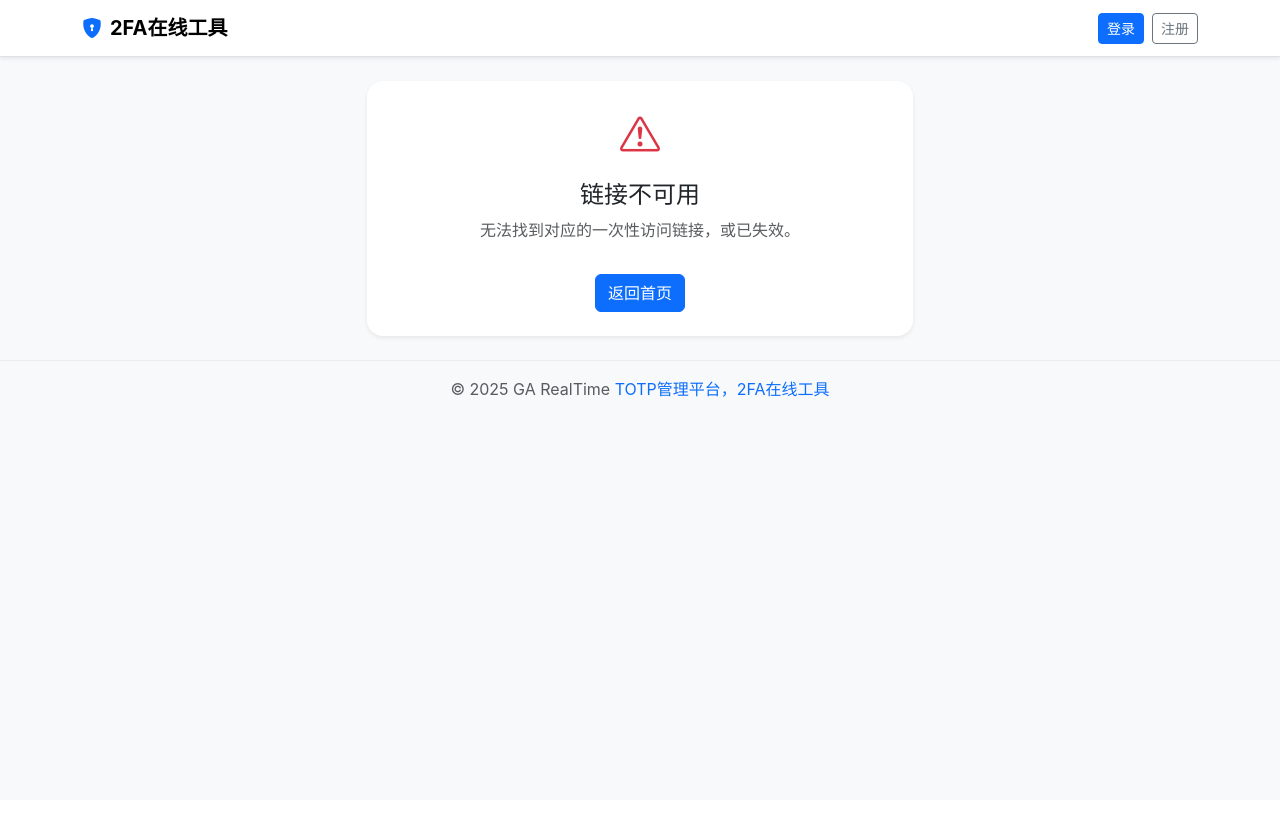
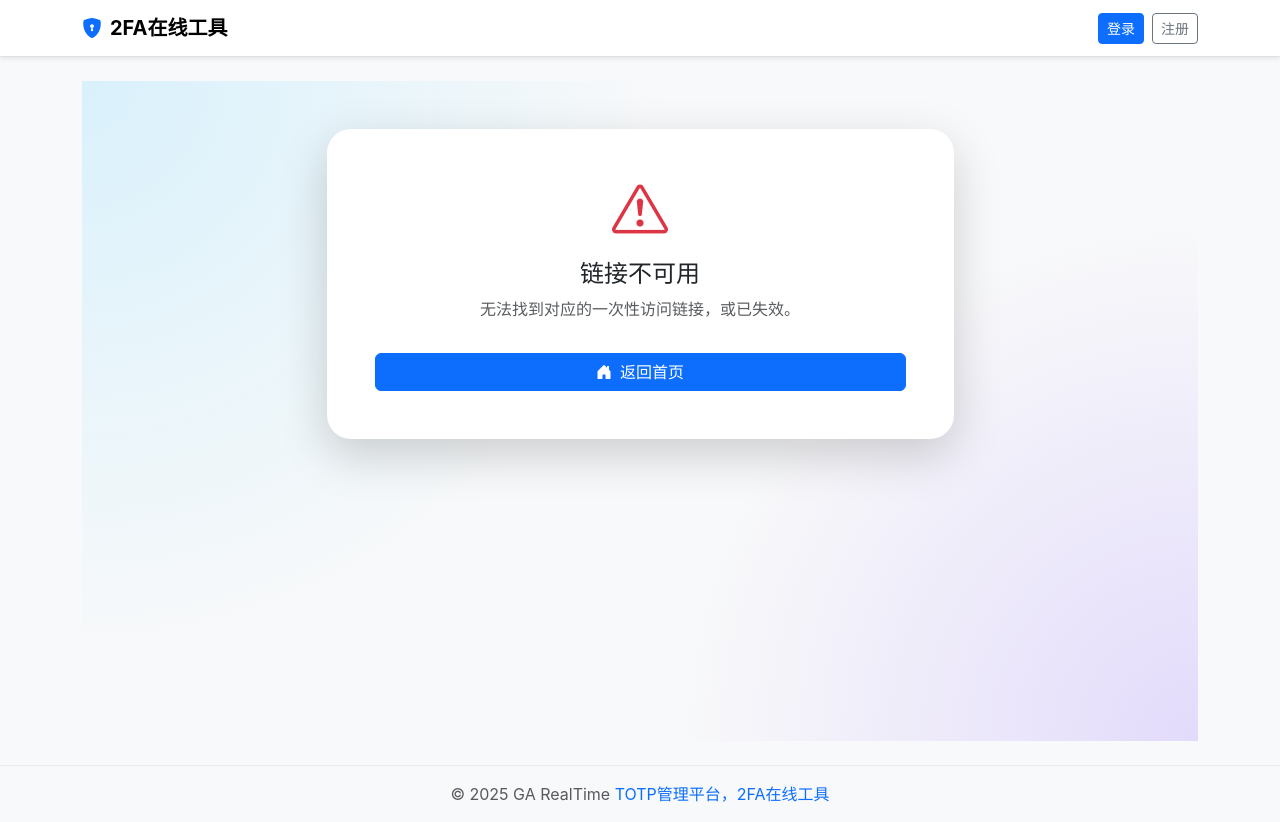
Before and after one commit to xuezhang789/ToTP, a Django app: template templates/totp/one_time_link.html in a window 1280 px wide. Before the commit the page ends 397 px from the top, so only its background shows below. Run offline with Django 4.2, Linux system fonts and the light colour scheme; the template is opened without the code that fills it, so the values that code supplies are empty; some libraries are stand-ins or nearby versions.

Commit message:
优化一次性链接页面

```diff
--- a/templates/totp/one_time_link.html
+++ b/templates/totp/one_time_link.html
@@ -1,66 +1,161 @@
 {% extends 'base.html' %}
 {% block title %}一次性验证码查看{% endblock %}
+{% block head %}
+{{ block.super }}
+<style>
+  .one-time-wrap {
+    background: radial-gradient(circle at top left, rgba(125, 216, 255, .25), transparent 45%),
+                radial-gradient(circle at bottom right, rgba(142, 97, 255, .2), transparent 40%);
+    min-height: calc(100vh - 140px);
+  }
+
+  .one-time-card {
+    border-radius: 1.5rem;
+    overflow: hidden;
+  }
+
+  .one-time-ribbon {
+    background: linear-gradient(135deg, rgba(73, 151, 255, .95), rgba(142, 97, 255, .9));
+    color: #fff;
+  }
+
+  .one-time-ribbon .badge {
+    background: rgba(255, 255, 255, .25);
+  }
+
+  .one-time-meta {
+    gap: 1rem;
+  }
+
+  .one-time-code-box {
+    background: rgba(248, 249, 252, .85);
+    border: 1px solid rgba(73, 151, 255, .08);
+  }
+
+  .one-time-tip-icon {
+    width: 40px;
+    height: 40px;
+    border-radius: 50%;
+    display: inline-flex;
+    align-items: center;
+    justify-content: center;
+  }
+
+  .one-time-code {
+    font-size: clamp(2.5rem, 4vw, 3rem);
+    letter-spacing: .3rem;
+  }
+
+  .tracking-wide {
+    letter-spacing: .2rem;
+  }
+
+  .one-time-invalid {
+    border-radius: 1.5rem;
+    border: none;
+  }
+
+  @media (max-width: 576px) {
+    .one-time-code {
+      letter-spacing: .2rem;
+    }
+  }
+</style>
+{% endblock %}
 {% block content %}
+<section class="one-time-wrap py-5 py-lg-5">
+    <div class="container">
         <div class="row justify-content-center">
-    <div class="col-12 col-md-8 col-lg-6">
+            <div class="col-12 col-lg-8 col-xl-7">
                 {% if link %}
-        <div class="card shadow-sm border-0 rounded-4">
-            <div class="card-body p-4">
-                <div class="d-flex align-items-center justify-content-between mb-3">
+                <div class="card shadow-lg one-time-card border-0">
+                    <div class="one-time-ribbon p-4 p-lg-5">
+                        <div class="d-flex flex-column flex-md-row justify-content-between align-items-md-center one-time-meta">
                             <div>
-                        <div class="text-muted small">来自 {{ owner.username }}</div>
-                        <h1 class="h4 mb-0">{{ entry.name }}</h1>
+                                <div class="d-inline-flex align-items-center gap-2 small text-white-50 mb-2">
+                                    <span class="one-time-tip-icon bg-white bg-opacity-25"><i class="bi bi-shield-check"></i></span>
+                                    <span>由 {{ owner.username }} 安全分享</span>
+                                </div>
+                                <h1 class="h3 fw-semibold mb-1">{{ entry.name }}</h1>
                                 {% if entry.group %}
-                        <span class="badge rounded-pill text-bg-secondary mt-2">{{ entry.group.name }}</span>
+                                <span class="badge rounded-pill">分组：{{ entry.group.name }}</span>
                                 {% endif %}
                             </div>
-                    <div class="text-muted text-end small">
-                        <div>链接将于</div>
-                        <div>{{ expires_at|date:"Y-m-d H:i" }}</div>
-                        <div>自动失效</div>
+                            <div class="text-white text-md-end">
+                                <div class="fw-semibold text-white-75">截至 {{ expires_at|date:"Y-m-d H:i" }}</div>
+                                <div class="text-white-50 small">链接到期后将自动失效</div>
+                                <div class="mt-3">
+                                    <span class="badge rounded-pill bg-white text-primary fs-6 px-3 py-2 shadow-sm">
+                                        <i class="bi bi-eye-fill me-2"></i>剩余可查看次数：<strong>{{ remaining_views }}</strong>
+                                    </span>
                                 </div>
                             </div>
-                <div class="bg-light rounded-4 p-4 text-center mb-3">
-                    <div class="text-muted small">当前验证码</div>
-                    <div class="display-5 fw-bold" id="oneTimeCode">{{ code }}</div>
-                    <div class="text-muted" id="oneTimeCountdown">剩余 {{ remaining }} 秒过期</div>
-                    <div class="d-flex justify-content-center gap-2 mt-3 flex-wrap">
-                        <button class="btn btn-primary" id="copyOneTimeCode" type="button">复制验证码</button>
-                        <button class="btn btn-outline-secondary" id="reloadLinkBtn" type="button">刷新此页面</button>
                         </div>
                     </div>
+                    <div class="card-body p-4 p-lg-5">
+                        <div class="one-time-code-box rounded-4 px-4 py-5 text-center shadow-sm">
+                            <div class="text-uppercase text-muted small tracking-wide mb-2">当前验证码</div>
+                            <div class="one-time-code fw-bold" id="oneTimeCode">{{ code }}</div>
+                            <div class="text-muted" id="oneTimeCountdown">剩余 {{ remaining }} 秒过期</div>
+                            <div class="d-flex justify-content-center flex-wrap gap-3 mt-4">
+                                <button class="btn btn-primary px-4" id="copyOneTimeCode" type="button">
+                                    <i class="bi bi-clipboard-check me-2"></i>复制验证码
+                                </button>
+                                <button class="btn btn-outline-secondary px-4" id="reloadLinkBtn" type="button">
+                                    <i class="bi bi-arrow-clockwise me-2"></i>刷新此页面
+                                </button>
+                            </div>
+                        </div>
+                        <div class="row g-3 mt-4">
+                            <div class="col-md-6">
+                                <div class="d-flex gap-3 p-3 rounded-3 bg-light border border-light-subtle h-100">
+                                    <span class="one-time-tip-icon bg-primary-subtle text-primary"><i class="bi bi-stopwatch"></i></span>
                                     <div class="small text-muted">
-                    <div>此页面为一次性访问，请尽快在目标服务中输入验证码。</div>
-                    <div>剩余可查看次数：{{ remaining_views }}；如需新的验证码，请联系分享者重新生成。</div>
+                                        <div class="fw-semibold text-body">请立即使用</div>
+                                        <p class="mb-0">验证码会随时间变化，请在倒计时结束前完成验证。</p>
+                                    </div>
+                                </div>
+                            </div>
+                            <div class="col-md-6">
+                                <div class="d-flex gap-3 p-3 rounded-3 bg-light border border-light-subtle h-100">
+                                    <span class="one-time-tip-icon bg-warning-subtle text-warning"><i class="bi bi-eye"></i></span>
+                                    <div class="small text-muted">
+                                        <div class="fw-semibold text-body">安全提醒</div>
+                                        <p class="mb-0">此链接仅供一次性查看，请勿转发或在不可信环境留下页面。</p>
+                                    </div>
+                                </div>
+                            </div>
                         </div>
                     </div>
                 </div>
                 {% else %}
-        <div class="card shadow-sm border-0 rounded-4 border-danger-subtle">
-            <div class="card-body p-4 text-center">
-                <div class="text-danger fs-1 mb-3"><i class="bi bi-exclamation-triangle"></i></div>
+                <div class="card shadow-lg one-time-invalid text-center p-4 p-lg-5">
+                    <div class="text-danger display-4 mb-3"><i class="bi bi-exclamation-triangle"></i></div>
                     {% if reason == 'expired' %}
-                <h2 class="h4">链接已过期</h2>
+                    <h2 class="h4 mb-2">链接已过期</h2>
                     <p class="text-muted">该一次性访问链接已超过有效期，请联系分享者重新生成。</p>
                     {% elif reason == 'used' %}
-                <h2 class="h4">链接已被使用</h2>
+                    <h2 class="h4 mb-2">链接已被使用</h2>
                     <p class="text-muted">可查看次数已用尽。若仍需验证码，请请求新的链接。</p>
                     {% elif reason == 'deleted' %}
-                <h2 class="h4">密钥不可用</h2>
+                    <h2 class="h4 mb-2">密钥不可用</h2>
                     <p class="text-muted">关联的密钥已被删除或移入回收站。</p>
                     {% elif reason == 'revoked' %}
-                <h2 class="h4">链接已被撤销</h2>
+                    <h2 class="h4 mb-2">链接已被撤销</h2>
                     <p class="text-muted">分享者已手动失效此链接，请联系对方获取新的链接。</p>
                     {% else %}
-                <h2 class="h4">链接不可用</h2>
+                    <h2 class="h4 mb-2">链接不可用</h2>
                     <p class="text-muted">无法找到对应的一次性访问链接，或已失效。</p>
                     {% endif %}
-                <a class="btn btn-primary mt-3" href="{% url 'dashboard' %}">返回首页</a>
-            </div>
+                    <a class="btn btn-primary mt-3" href="{% url 'dashboard' %}">
+                        <i class="bi bi-house-door-fill me-2"></i>返回首页
+                    </a>
                 </div>
                 {% endif %}
             </div>
         </div>
+    </div>
+</section>
 {% endblock %}
 
 {% block scripts %}
@@ -73,14 +168,19 @@
   const reloadBtn = document.getElementById('reloadLinkBtn');
   let remaining = Number({{ remaining|default:0 }});
 
-  function updateCountdown() {
-    remaining = Math.max(0, remaining - 1);
+  function renderCountdown() {
     if (countdownEl) {
       countdownEl.textContent = `剩余 ${remaining} 秒过期`;
     }
   }
 
-  setInterval(updateCountdown, 1000);
+  renderCountdown();
+  if (countdownEl) {
+    setInterval(() => {
+      remaining = Math.max(0, remaining - 1);
+      renderCountdown();
+    }, 1000);
+  }
 
   function copyToClipboard(text) {
     if (navigator.clipboard && navigator.clipboard.writeText) {
@@ -109,11 +209,11 @@
       .then(() => {
         copyBtn.classList.remove('btn-primary');
         copyBtn.classList.add('btn-success');
-        copyBtn.textContent = '已复制';
+        copyBtn.innerHTML = '<i class="bi bi-check-lg me-2"></i>已复制';
         setTimeout(() => {
           copyBtn.classList.remove('btn-success');
           copyBtn.classList.add('btn-primary');
-          copyBtn.textContent = '复制验证码';
+          copyBtn.innerHTML = '<i class="bi bi-clipboard-check me-2"></i>复制验证码';
         }, 1500);
       });
   });
```
Lines whose indentation alone changed are shown as unchanged.
